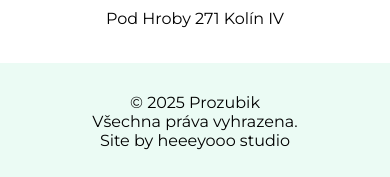
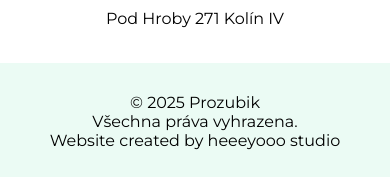
Before and after one commit to stepandordiai/natadent, a React (Vite) app: page /our-clinic in a window 390 px wide. Shown: the part 2223-2400 px from the top of the page. Built offline with nearby package versions, Linux system fonts and the light colour scheme.

Commit message:
Update author in Footer

```diff
--- a/src/assets/translations/cs/translation.json
+++ b/src/assets/translations/cs/translation.json
@@ -99,6 +99,7 @@
 		"sun": "Neděle",
 		"closed": "Zavřeno",
 		"nav_title": "Navigace",
-        "rights": "Všechna práva vyhrazena"
+		"rights": "Všechna práva vyhrazena",
+		"website_created_by": "Website created by"
 	}
 }
--- a/src/assets/translations/en/translation.json
+++ b/src/assets/translations/en/translation.json
@@ -99,6 +99,7 @@
 		"sun": "Sunday",
 		"closed": "Closed",
 		"nav_title": "Navigation",
-        "rights": "All rights reserved"
+		"rights": "All rights reserved",
+		"website_created_by": "Website created by"
 	}
 }
--- a/src/assets/translations/uk/translation.json
+++ b/src/assets/translations/uk/translation.json
@@ -99,6 +99,7 @@
 		"sun": "Неділя",
 		"closed": "Закрито",
 		"nav_title": "Навігація",
-        "rights": "Всі права захищено"
+		"rights": "Всі права захищено",
+		"website_created_by": "Сайт створений"
 	}
 }
--- a/src/components/Footer/Footer.jsx
+++ b/src/components/Footer/Footer.jsx
@@ -191,7 +191,7 @@ const Footer = ({ servicesData }) => {
 						<p>&copy; 2025 Prozubik</p>
 						<p>{t("footer.rights")}.</p>
 						<p>
-							Site by{" "}
+							{t("footer.website_created_by")}{" "}
 							<a
 								className="footer__creator-link"
 								href="https://heeeyooo.studio/"
--- a/src/components/Footer/Footer.scss
+++ b/src/components/Footer/Footer.scss
@@ -113,10 +113,11 @@
 }
 
 .footer-bottom {
-	@include flex-start;
+	@include flex-center;
 	gap: 30px;
 	background: var(--bg-clr);
 	padding: 30px;
+	text-align: center;
 }
 
 .footer__creator-link {
@@ -155,10 +156,4 @@
 	.footer-top__logo {
 		align-items: center;
 	}
-
-	.footer-bottom {
-		align-items: center;
-		flex-direction: column-reverse;
-		text-align: center;
-	}
 }
```
Lines whose indentation alone changed are shown as unchanged.
